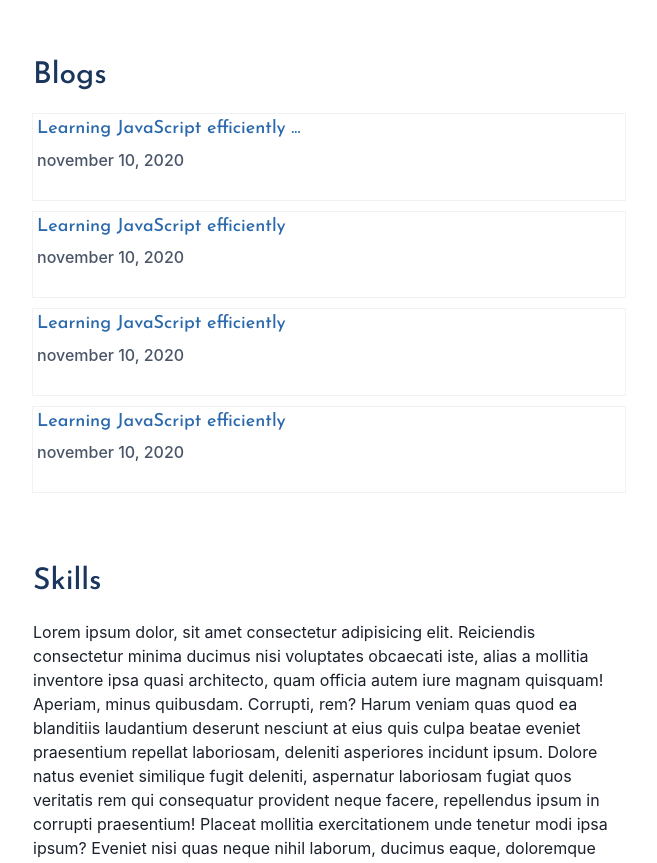
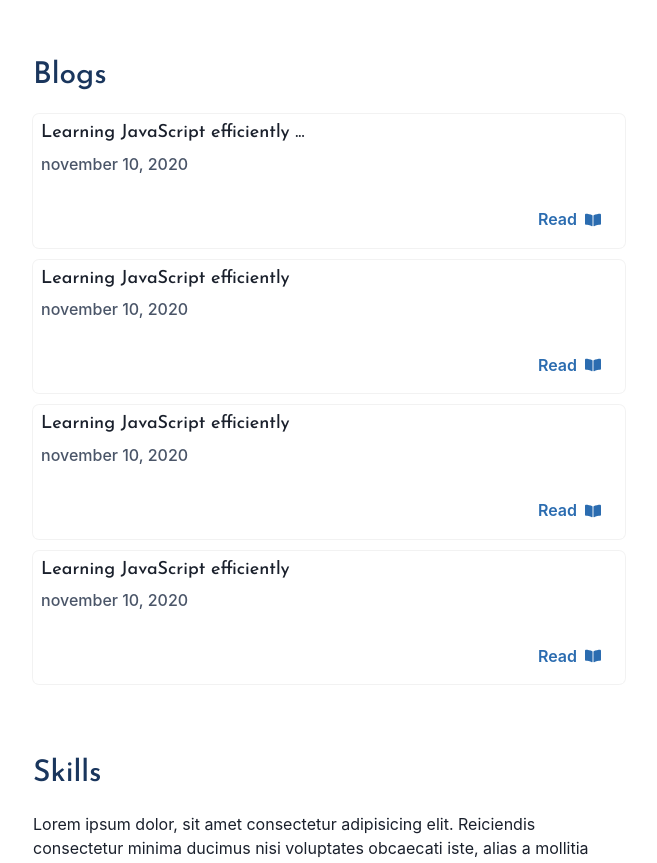
Before and after one commit to chineduogada/ogada-statnley-chinedu, a Next.js app: page / in a window 1280 px wide. Shown: the part 1558-2421 px from the top of the page, without its empty margins (311-968 px from the left). Built offline with nearby package versions, Linux system fonts and the light colour scheme.

Commit message:
feature(Blog):add `Read` button
[Deliver #2]

```diff
--- a/components/Blogs.js
+++ b/components/Blogs.js
@@ -1,8 +1,9 @@
 import { Box, Heading } from "@chakra-ui/react";
+import { FaBookOpen } from "react-icons/fa";
+import truncate from "../utils/truncate";
 import Paragraph from "./Paragraph";
 import Section from "./Section";
-import Link from "./Link";
-import truncate from "../utils/truncate";
+import ButtonLink from "./ButtonLink";
 
 const blogs = [
 	{
@@ -19,12 +20,23 @@ const Blogs = () => {
 		<Section heading='Blogs' id='blogs'>
 			<Box>
 				{blogs.map((blog) => (
-					<Box p={1} mb={3} shadow='xs'>
-						<Heading as='h4' className='section__heading' fontSize='lg'>
-							<Link href='/'>{truncate(blog.title, 35)}</Link>
-						</Heading>
+					<Box as='article' p={2} mb={3} shadow='xs' rounded='md'>
+						<header>
+							<Heading
+								as='h4'
+								className='section__heading'
+								fontSize='lg'
+							>
+								{truncate(blog.title, 35)}
+							</Heading>
+							<Paragraph>{blog.date}</Paragraph>
+						</header>
 
-						<Paragraph>{blog.date}</Paragraph>
+						<Box as='footer' textAlign='right'>
+							<ButtonLink href='/' variant='ghost' icon={<FaBookOpen />}>
+								read
+							</ButtonLink>
+						</Box>
 					</Box>
 				))}
 			</Box>
--- a/components/ButtonLink.js
+++ b/components/ButtonLink.js
@@ -5,7 +5,12 @@ const ButtonLink = ({ icon, href, newPage = true, children, ...rest }) => {
 	return (
 		<Link href={href}>
 			<a target={newPage && "blank"}>
-				<Button {...rest} rightIcon={icon} colorScheme='blue'>
+				<Button
+					{...rest}
+					rightIcon={icon}
+					colorScheme='blue'
+					textTransform='capitalize'
+				>
 					{children}
 				</Button>
 			</a>
```
